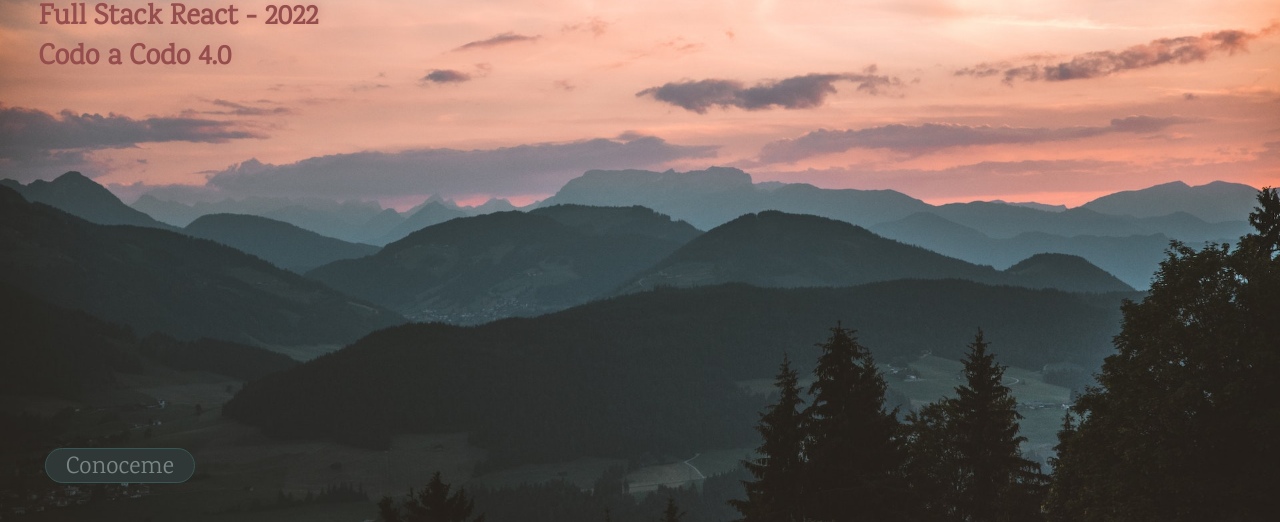
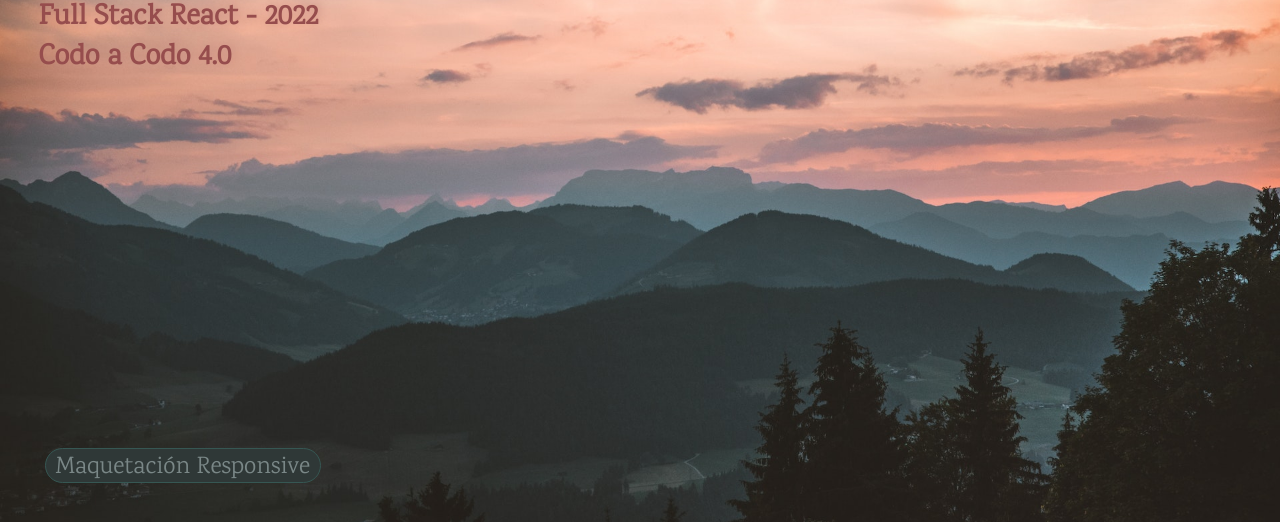
Before and after one commit to React-22810-CodoACodo/Clase-03-React, a plain HTML site: page index.html in a window 1280 px wide. Shown: the part 278-800 px from the top of the page. Drawn offline with Linux system fonts and the light colour scheme.

Commit message:
Modificacion de boton y link

```diff
--- a/css/style.css
+++ b/css/style.css
@@ -57,7 +57,7 @@ input{
     background-color: rgb(47, 56, 55);
     color: rgba(125, 138, 138, 0.959);
     border: 1px solid rgb(54, 87, 83);
-    width: 6.25em;
+    width: 11.5em;
     cursor: pointer;
     position: fixed;
     top: 90.8%;
--- a/index.html
+++ b/index.html
@@ -18,7 +18,7 @@
         <div class="container-item2">Full Stack React - 2022</div>
         <div class="container-item3">Codo a Codo 4.0</div>
 
-        <a href="https://prac01-responsive-version04.netlify.app/" target="_blank"><input type="submit" value="Conoceme"></a>
+        <a href="https://maquetacion-responsive-fwarno.netlify.app/" target="_blank"><input type="submit" value="Maquetación Responsive"></a>
 
         <script src="" async defer></script>
     </body>
```
